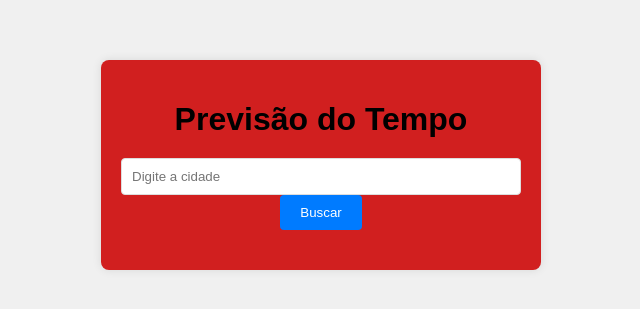
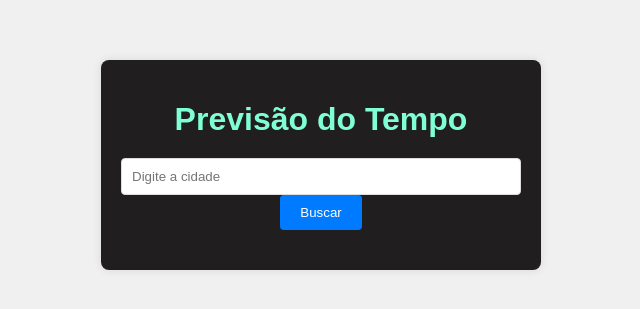
Before and after one commit to lukascruzdev/Nova-pasta, a website: page index.html in a window 1280 px wide. Shown: the part 235-544 px from the top of the page, without its empty margins (319-959 px from the left). Drawn offline with Linux system fonts and the light colour scheme.

Commit message:
muda.ca na cor do container

```diff
--- a/styles.css
+++ b/styles.css
@@ -9,7 +9,8 @@ body {
 }
 
 .container {
-    background: #d11f1f;
+    background: #201e1e;
+    color: aquamarine;
     padding: 20px;
     border-radius: 8px;
     box-shadow: 0 0 10px rgba(0,0,0,0.1);
```
